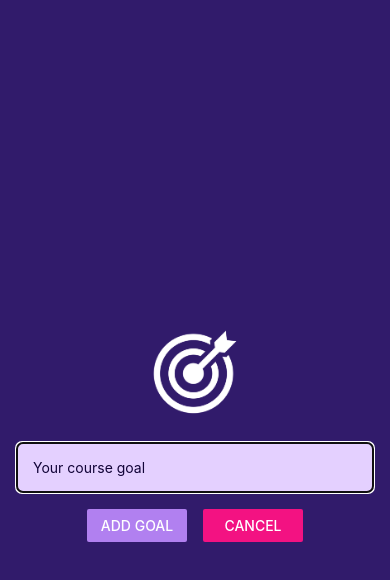
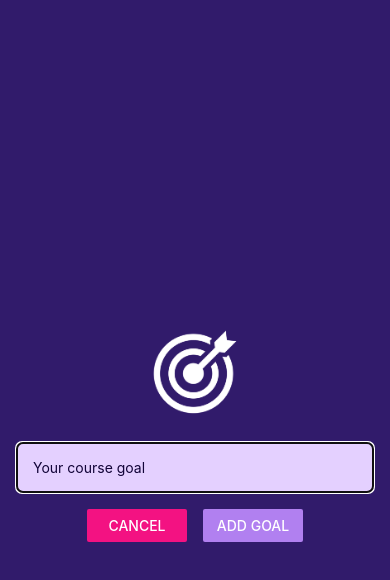
Before and after one commit to the-chronicles/RN, a React Native app: screen / in a window 390 px wide. Both pictures are taken after a click on the button "ADD NEW GOAL". Shown: the top 580 px of the page. Built offline with nearby package versions, Linux system fonts and the light colour scheme.

Commit message:
Finishing Touches

```diff
--- a/components/GoalInput.js
+++ b/components/GoalInput.js
@@ -29,10 +29,10 @@ function GoalInput(props) {
         />
         <View style={styles.buttonContainer}>
           <View style={styles.button}>
-            <Button title="Add Goal" onPress={addGoalHandler} color="#b180f0" />
+            <Button title="Cancel" onPress={props.onCancel} color="#f31282" />
           </View>
           <View style={styles.button}>
-            <Button title="Cancel" onPress={props.onCancel} color="#f31282" />
+            <Button title="Add Goal" onPress={addGoalHandler} color="#b180f0" />
           </View>
         </View>
       </View>
```
